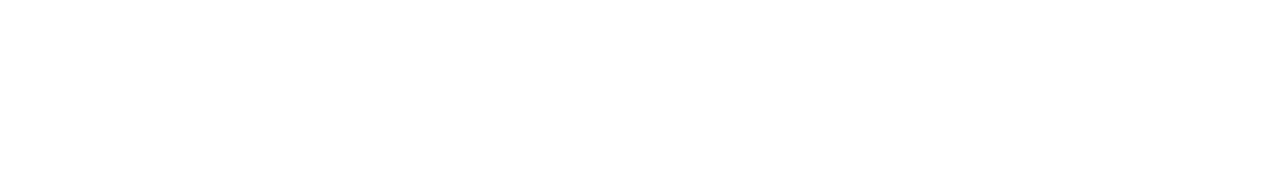
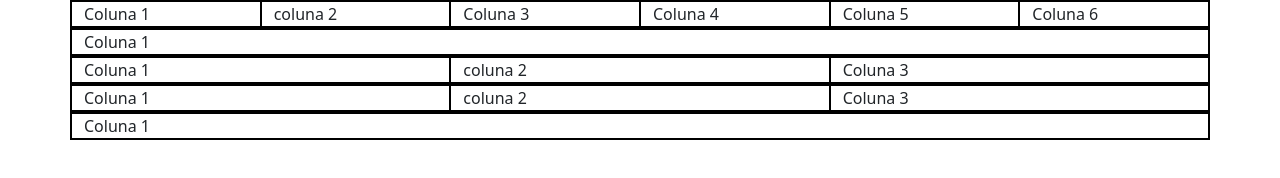
Before and after one commit to fredalexx/bootstrap, a plain HTML site: page index.html in a window 1280 px wide. Drawn offline with nearby package versions, Linux system fonts and the light colour scheme.

Commit message:
Segundo commit

```diff
--- a/index.html
+++ b/index.html
@@ -4,7 +4,40 @@
     <meta charset="UTF-8" />
     <meta name="viewport" content="width=device-width, initial-scale=1.0" />
     <link rel="stylesheet" href="css/styles.css" />
+    <link
+      href="https://cdn.jsdelivr.net/npm/bootstrap@5.0.0-beta1/dist/css/bootstrap.min.css"
+      rel="stylesheet"
+      integrity="sha384-giJF6kkoqNQ00vy+HMDP7azOuL0xtbfIcaT9wjKHr8RbDVddVHyTfAAsrekwKmP1"
+      crossorigin="anonymous"
+    />
     <title>Bootstrap</title>
   </head>
-  <body></body>
+  <body>
+    <div class="container">
+      <div class="row" style="border: solid 1px black">
+        <div class="col-2" style="border: solid 1px black">Coluna 1</div>
+        <div class="col-2" style="border: solid 1px black">coluna 2</div>
+        <div class="col-2" style="border: solid 1px black">Coluna 3</div>
+        <div class="col-2" style="border: solid 1px black">Coluna 4</div>
+        <div class="col-2" style="border: solid 1px black">Coluna 5</div>
+        <div class="col-2" style="border: solid 1px black">Coluna 6</div>
+      </div>
+      <div class="row" style="border: solid 1px black">
+        <div class="col-12" style="border: solid 1px black">Coluna 1</div>
+      </div>
+      <div class="row" style="border: solid 1px black">
+        <div class="col-4" style="border: solid 1px black">Coluna 1</div>
+        <div class="col-4" style="border: solid 1px black">coluna 2</div>
+        <div class="col-4" style="border: solid 1px black">Coluna 3</div>
+      </div>
+      <div class="row" style="border: solid 1px black">
+        <div class="col-4" style="border: solid 1px black">Coluna 1</div>
+        <div class="col-4" style="border: solid 1px black">coluna 2</div>
+        <div class="col-4" style="border: solid 1px black">Coluna 3</div>
+      </div>
+      <div class="row" style="border: solid 1px black">
+        <div class="col-12" style="border: solid 1px black">Coluna 1</div>
+      </div>
+    </div>
+  </body>
 </html>
```
